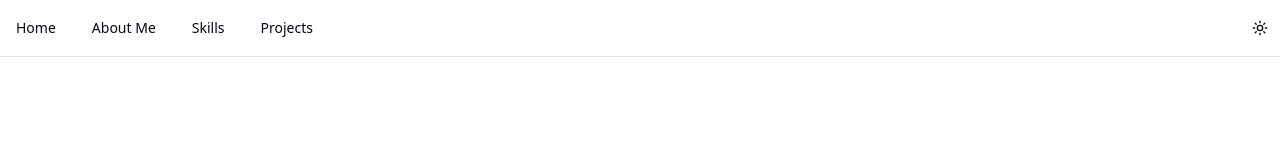
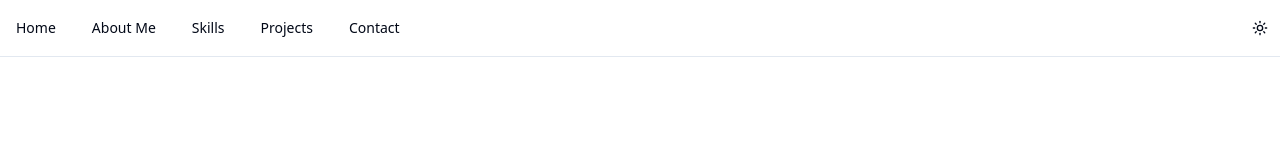
Before and after one commit to Riddhimaan-Senapati/my-portfolio-website, a Next.js app: page / in a window 1280 px wide. Shown: the top 160 px of the page. Built offline with nearby package versions, Linux system fonts and the light colour scheme.

Commit message:
added contacts to my profile page

```diff
--- a/app/page.tsx
+++ b/app/page.tsx
@@ -3,6 +3,7 @@ import Hero from '@/components/hero'
 import Skills from '@/components/skills'
 import Projects from '@/components/projects'
 import AboutMe from '@/components/about-me'
+import Contact from '@/components/contacts'
 
 export default function Home() {
   return (
@@ -13,6 +14,7 @@ export default function Home() {
         <AboutMe />
         <Skills />
         <Projects />
+        <Contact />
       </main>
     </div>
   )
--- /dev/null
+++ b/components/contacts.tsx
@@ -0,0 +1,33 @@
+import { Button } from "@/components/ui/button"
+import { Card, CardContent, CardDescription, CardHeader, CardTitle } from "@/components/ui/card"
+import { Github, Mail } from 'lucide-react'
+
+const Contact = () => {
+  return (
+    <section id="contact" className="py-24">
+      <h2 className="mb-12 text-3xl font-bold tracking-tighter sm:text-4xl md:text-5xl text-center">Get in Touch</h2>
+      <Card className="max-w-2xl mx-auto">
+        <CardHeader>
+          <CardTitle>Contact Me</CardTitle>
+          <CardDescription>Feel free to reach out through the following channels:</CardDescription>
+        </CardHeader>
+        <CardContent className="flex flex-col space-y-4">
+          <Button variant="outline" className="w-full" asChild>
+            <a href="https://github.com/Riddhimaan-Senapati" target="_blank" rel="noopener noreferrer">
+              <Github className="mr-2 h-4 w-4" />
+              GitHub
+            </a>
+          </Button>
+          <Button variant="outline" className="w-full" asChild>
+            <a href="mailto:riddhimaan22@gmail.com">
+              <Mail className="mr-2 h-4 w-4" />
+              Email
+            </a>
+          </Button>
+        </CardContent>
+      </Card>
+    </section>
+  )
+}
+
+export default Contact
--- a/components/header.tsx
+++ b/components/header.tsx
@@ -46,6 +46,13 @@ const Header = () => {
                 </NavigationMenuLink>
               </Link>
             </NavigationMenuItem>
+            <NavigationMenuItem>
+              <Link href="#contact" legacyBehavior passHref>
+                <NavigationMenuLink className={navigationMenuTriggerStyle()}>
+                  Contact
+                </NavigationMenuLink>
+              </Link>
+            </NavigationMenuItem>
           </NavigationMenuList>
         </NavigationMenu>
         <div className="ml-auto">
```
